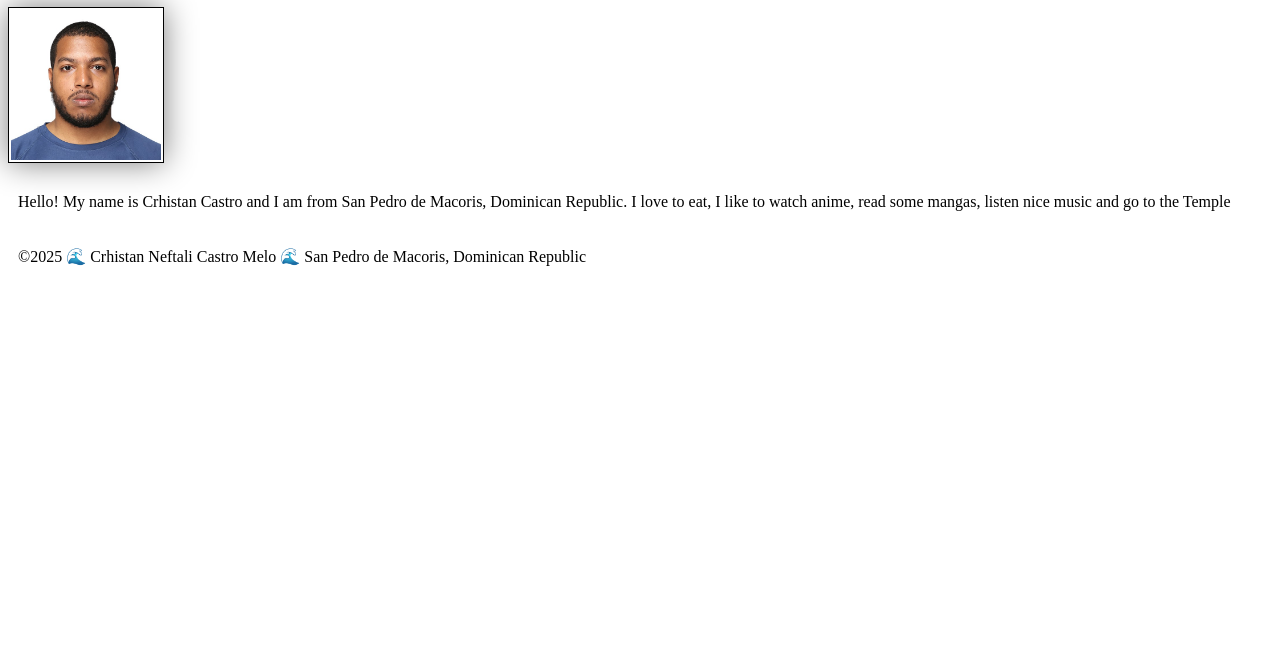
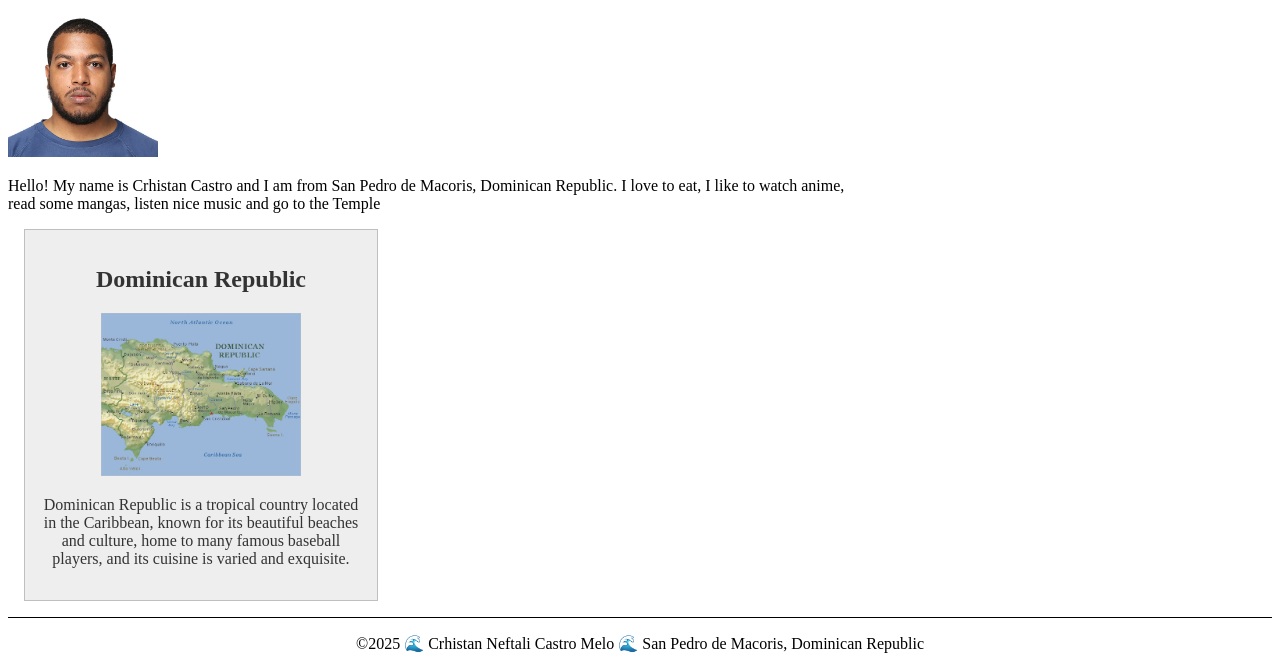
Before and after one commit to CrhistanCastro/wdd130, a plain HTML site: page index.html in a window 1280 px wide. Shown: the part 217-886 px from the top of the page. Before the commit the page ends 800 px from the top, so only its background shows below. Drawn offline with Linux system fonts and the light colour scheme.

Commit message:
asignment2

```diff
--- a/index.html
+++ b/index.html
@@ -4,6 +4,8 @@
         <meta charset="utf-8">
         <meta name="viewport" content="width=device-width,initial-scale=1.0">
         <title>Crhistan Neftali Castro Melo | WDD 130</title>
+        <meta name="description" content="Hello, I'm Crhistan, in this page I pratice the things I'm learning in the course Web Fundamentals">
+        <meta name="author" content="Crhistan Castro">
         <link rel="stylesheet" href="styles/styles.css">
     </head>
     <body>
@@ -18,6 +20,11 @@
             <img src="images/profile.jpg" alt="Hello, my name is Crhistan Neftali Castro Melo" width="200">
             <p>Hello! My name is Crhistan Castro and I am from San Pedro de Macoris, Dominican Republic. I love to eat, I like to watch anime, read some mangas, listen nice music and go to the Temple</p>
         </main>
+        <aside>
+            <h2>Dominican Republic</h2>
+            <img src="images/country.jpg" alt="Dominican Republic map">
+            <p>Dominican Republic is a tropical country located in the Caribbean, known for its beautiful beaches and culture, home to many famous baseball players, and its cuisine is varied and exquisite.</p>
+        </aside>
         <footer>
             <p>©2025 🌊 Crhistan Neftali Castro Melo 🌊 San Pedro de Macoris, Dominican Republic</p>
         </footer>
--- a/styles/styles.css
+++ b/styles/styles.css
@@ -10,13 +10,31 @@ nav a {
 h1 {
     color: darkblue;
 }
-img {
+main img {
     width: 150px;
     height: auto;
-    border: 1px solid black;
-    padding: 2px;
-    box-shadow: 0 0 30px gray;
 }
 p {
-    padding: 10px;
+    padding: 0;
 }
+main {
+    max-width: 840px;
+}
+aside {
+    width: 20rem;
+    margin: 1rem;
+    border: 1px solid rgb(0 0 0 / 0.2);
+    padding: 1rem;
+    background-color: #eee;
+    color: #333;
+    text-align: center;
+}
+aside img {
+    width: 200px;
+    height: auto;
+}
+footer {
+    margin-top: 15px;
+    border-top: 1px solid #000;
+    text-align: center;
+}
```
Also changed, not shown: images/country.jpg (added).
